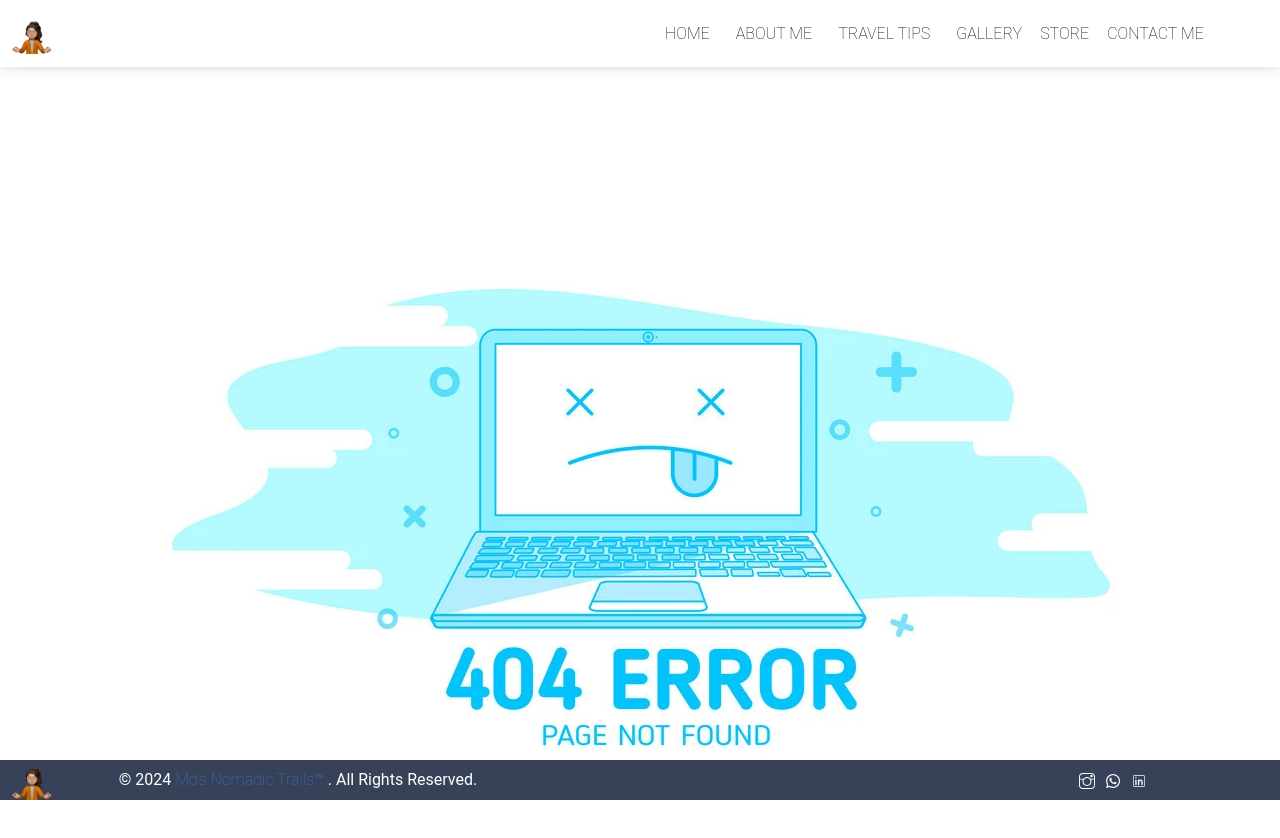
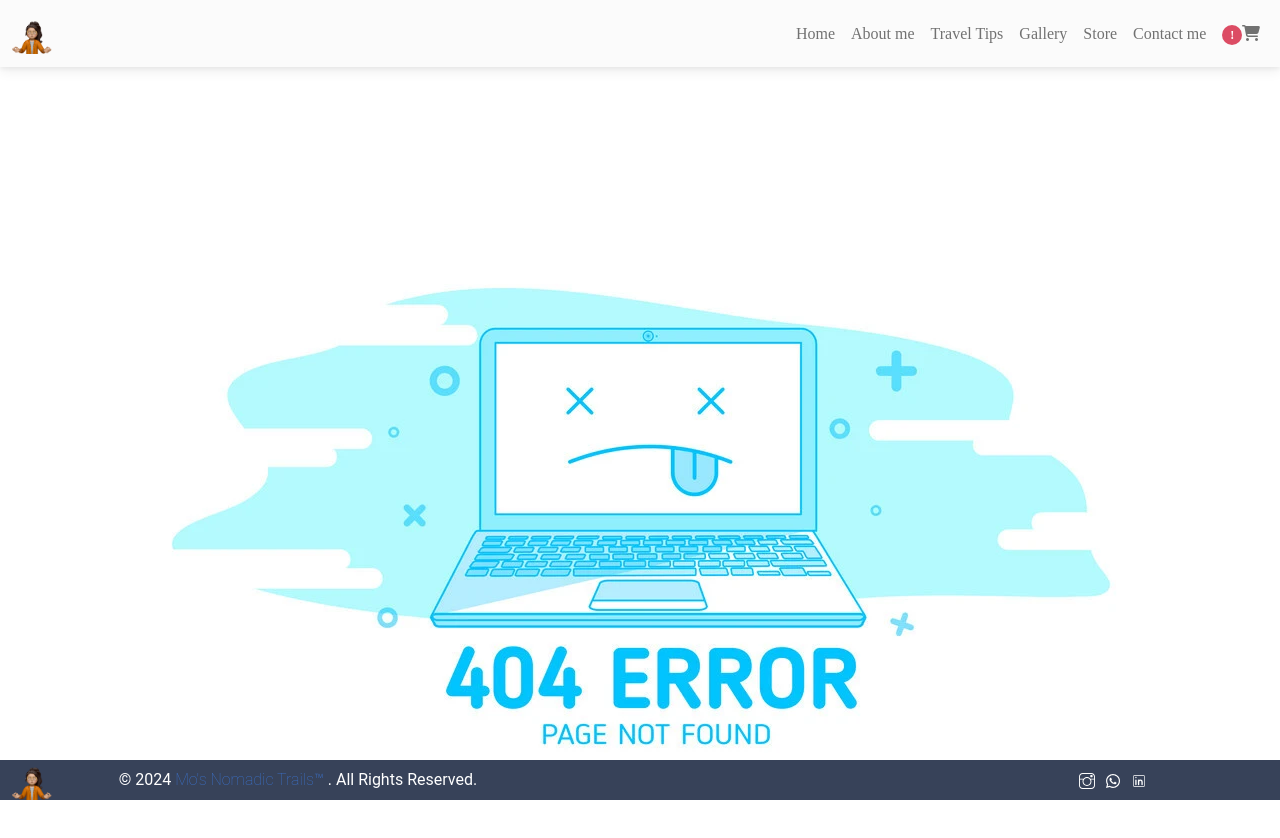
Before and after one commit to MitzyMo/NomadicTrails, a React (Vite) app: page /item/1 in a window 1280 px wide. Shown: the top 838 px of the page. Built offline with nearby package versions, Linux system fonts and the light colour scheme; a web font is replaced by a local one.

Commit message:
preparing for porduct detail page

```diff
--- a/index.html
+++ b/index.html
@@ -62,5 +62,6 @@
       integrity="sha384-BBtl+eGJRgqQAUMxJ7pMwbEyER4l1g+O15P+16Ep7Q9Q+zqX6gSbd85u4mG4QzX+"
       crossorigin="anonymous"
     ></script>
+
   </body>
 </html>
--- a/src/App.jsx
+++ b/src/App.jsx
@@ -25,7 +25,8 @@ function App() {
           <Route path={"/Travel"} element={<Travel />} />
           <Route path={"/Gallery"} element={<Gallery />} />
           <Route path={"/Store"} element={<Store />} />
-          <Route path="/Store/:category?" element={<Store />} />
+          <Route path="/Store/:category" element={<Store />} />
+          <Route path="/Store/:category/:product" element={<ProductCard />} />
           <Route path={"/Contact"} element={<Contact />} />
           <Route path={"*"} element={<ErrorHandler />} />
         </Routes>
--- a/src/assets/styles/styles.css
+++ b/src/assets/styles/styles.css
@@ -7,7 +7,7 @@
   padding: 0;
   box-sizing: border-box;
   /*Respetar los padding adicionales*/
-  font-family: "museo-slab", "sans";
+  font-family: "museo-slab", "sans-serif";
 }
 
 /* ------------Smooth Scrolling------------- */
@@ -123,57 +123,6 @@ a {
 /*---- Headers Underline End ----*/
 /* ------------ Index Start ------------- */
 /*---- Navbar Start----*/
-.navbar {
-  box-shadow: 0 1px 8px 3px rgba(0, 0, 0, 0.049803922);
-  position: fixed;
-  right: 0;
-  left: 0;
-  width: 100%;
-  padding-left: 0;
-  padding-right: 0;
-  min-height: 50px;
-  line-height: 50px;
-  background: rgba(255, 255, 255, 0.9);
-  z-index: 1030;
-}
-
-.navbar .nav-item {
-  margin: 0 5px;
-  padding: 0;
-}
-
-.navbar .nav-item a {
-  color: black;
-  text-transform: uppercase;
-  font-weight: lighter;
-  font-size: 16px;
-}
-
-.navbar .nav-item a:hover {
-  color: rgb(122, 96, 255);
-}
-
-.navbar .nav-link {
-  padding: 0;
-}
-
-.navbar .navbar-toggler {
-  cursor: pointer;
-}
-
-.navbar .navbar-toggler span {
-  color: white;
-}
-
-.navbar-style2 .active:after,
-.navbar-style2 .nav-link:after {
-  display: none;
-}
-
-.logo-1 {
-  height: 50px;
-}
-
 /*---- Navbar End ----*/
 /*---- Banner Start ----*/
 .banner {
@@ -241,7 +190,7 @@ a {
 }
 /*------ Media Query Start -------*/
 @media all and (max-width: 1050px) {
-  .navbar .navbar-collapse {
+  .navbar {
     overflow: auto;
     background: rgba(187, 191, 202, 0.98);
     color: white !important;
@@ -1033,4 +982,8 @@ input {
 
 .mt-100 {
   margin-top: 100px;
+}
+
+.font {
+  font-family: "museo-slab", "sans-serif";
 }/*# sourceMappingURL=styles.css.map */
--- a/src/assets/styles/styles.scss
+++ b/src/assets/styles/styles.scss
@@ -5,7 +5,7 @@
 $font1: "museo-slab";
 $font2: "museo-slab-rounded";
 $font3: "sans-serif";
-$font3: "sans";
+$font4: "sans";
 $blue-steel: rgb(79, 112, 156, 1);
 $blue-deep: rgb(33, 53, 85, 1);
 $lavander-mist: rgb(205, 159, 250);
@@ -162,56 +162,7 @@ a {
 /* ------------ Index Start ------------- */
 
 /*---- Navbar Start----*/
-.navbar {
-    box-shadow: 0 1px 8px 3px rgba(0, 0, 0, 0.049803922);
-    position: fixed;
-    right: 0;
-    left: 0;
-    width: 100%;
-    padding-left: 0;
-    padding-right: 0;
-    min-height: $sm1;
-    line-height: $sm1;
-    background: $white-subtle;
-    z-index: 1030;
-}
 
-.navbar .nav-item {
-    margin: 0 5px;
-    padding: 0;
-}
-
-.navbar .nav-item a {
-    color: $black;
-    text-transform: uppercase;
-    font-weight: lighter;
-    font-size: 16px;
-}
-
-.navbar .nav-item a:hover {
-    color: $electric-violet;
-}
-
-.navbar .nav-link {
-    padding: 0;
-}
-
-.navbar .navbar-toggler {
-    cursor: pointer;
-}
-
-.navbar .navbar-toggler span {
-    color: $white;
-}
-
-.navbar-style2 .active:after,
-.navbar-style2 .nav-link:after {
-    display: none;
-}
-
-.logo-1 {
-    height: $sm1;
-}
 /*---- Navbar End ----*/
 
 /*---- Banner Start ----*/
@@ -295,7 +246,7 @@ a {
 
 /*------ Media Query Start -------*/
 @media all and (max-width:1050px) {
-    .navbar .navbar-collapse {
+    .navbar  {
         overflow: auto;
         background: $slate-gray-light;
         color: $white !important;
@@ -1175,3 +1126,7 @@ input {
     padding-right: 10px;
 }
 .mt-100 { margin-top: 100px; }
+
+.font{
+    font-family: $font1, $font3;
+}
--- a/src/components/ItemListContainer/Breadcrumb.jsx
+++ b/src/components/ItemListContainer/Breadcrumb.jsx
@@ -8,6 +8,7 @@ const Breadcrumb = ({ pageId }) => {
         setPage(pageId);
     }, [pageId]);
 
+console.log(pageId)
     return (
         <nav aria-label="breadcrumb">
         <ol className="breadcrumb">
@@ -19,9 +20,6 @@ const Breadcrumb = ({ pageId }) => {
                 <li className="breadcrumb-item">
                 <Link to={`/Store/${pageId}`}>{pageId}</Link>
                 </li>
-{/*             <li className="breadcrumb-item active" aria-current="page">
-              {page}
-            </li> */}
             </>
             )}
         </ol>
--- a/src/components/ItemListContainer/ProductCard.jsx
+++ b/src/components/ItemListContainer/ProductCard.jsx
@@ -2,12 +2,12 @@ import React from "react";
 import { Link } from "react-router-dom";
 import { LiaCartPlusSolid } from "react-icons/lia";
 
-const ProductCard = ({ item }) => {
+const ProductCard = ({ item, onClick }) => {
   return (
-    <div className="col-md-3">
+    <div className="col-md-3" onClick={onClick}>
       <div className="card border-0 text-center">
       <img
-          src={item.images}
+  src={item.images && item.images.length > 0 ? item.images[0] : ''}
   className="card-img-top"
   alt={item.title}
   style={{ objectFit: 'contain' }}
@@ -15,7 +15,7 @@ const ProductCard = ({ item }) => {
         <div className="card-body">
           <h5 className="card-title">{item.title}</h5>
           <p className="card-text">${item.price}</p>
-          <Link to="" className="btn btn-primary">
+          <Link to={`/Store/${item.category}/${item.id}`} className="btn btn-primary">
   ADD TO CART <LiaCartPlusSolid size={24} />
 </Link>
         </div>
--- a/src/components/Navbar/Navbar.jsx
+++ b/src/components/Navbar/Navbar.jsx
@@ -1,67 +1,51 @@
 import React, { useState } from "react";
-import "../../assets/styles/styles.css";
-import { Link, NavLink } from "react-router-dom";
+import {
+  MDBContainer,
+  MDBNavbar,
+  MDBNavbarBrand,
+  MDBNavbarToggler,
+  MDBNavbarNav,
+  MDBNavbarItem,
+  MDBNavbarLink,
+  MDBIcon,
+  MDBCollapse,
+  MDBBadge,
+} from "mdb-react-ui-kit";
 import Logo from "../Brand/Logo";
 
-const NavBar = ({ size }) => {
+export default function App() {
+  const [openNavSecond, setOpenNavSecond] = useState(false);
+
   return (
-    <>
-      <nav className="navbar navbar-expand-xl sticky-top">
-        <div className="container-fluid">
-          <Link className="navbar-brand" alt="Landing-Page" to={"/"}>
-            <Logo size={40} alt="Mo's Logo" />
-          </Link>
-          <button
-            aria-label="Menu"
-            className="navbar-toggler"
-            type="button"
-            data-bs-toggle="collapse"
-            data-bs-target="#collapsibleNavbar"
-          >
-            <span className="navbar-toggler-icon"></span>
-          </button>
-        </div>
-        <div className="container-fluid">
-          <div className="collapse navbar-collapse" id="collapsibleNavbar">
-            <ul className="navbar-nav">
-              <li className="nav-item">
-                <NavLink alt="Landing-Page" className="nav-link" to={"/"}>
-                  Home
-                </NavLink>
-              </li>
-              <li className="nav-item">
-                <NavLink alt="About-me" className="nav-link" to={"/About"}>
-                  About me
-                </NavLink>
-              </li>
-              <li className="nav-item">
-                <NavLink alt="Travel-tips" className="nav-link" to={"/Travel"}>
-                  Travel Tips
-                </NavLink>
-              </li>
-              <li className="nav-item">
-                <NavLink alt="Gallery" className="nav-link" to={"/Gallery"}>
-                  Gallery
-                </NavLink>
-              </li>
-              <li className="nav-item">
-                <NavLink
-                  rel="stylesheet"
-                  to={"/Store"}
-                >
-                  Store
-                </NavLink>
-              </li>
-              <li className="nav-item">
-                <NavLink alt="Contact-me" className="nav-link" to={"/Contact"}>
-                  Contact me
-                </NavLink>
-              </li>
-            </ul>
-          </div>
-        </div>
-      </nav>
-    </>
+    <MDBNavbar expand="lg" light bgColor="light" className="font">
+      <MDBContainer fluid>
+        <MDBNavbarBrand href="/">
+        <Logo size={40} alt="Mo's Logo" />
+        </MDBNavbarBrand>
+        <MDBNavbarToggler
+          aria-expanded="false"
+          aria-label="Toggle navigation"
+          onClick={() => setOpenNavSecond(!openNavSecond)}
+        >
+          <MDBIcon icon="bars" fas />
+        </MDBNavbarToggler>
+        <MDBCollapse navbar open={openNavSecond}>
+          <MDBNavbarNav right fullWidth={false} className='mb-2 mb-lg-0'>
+            <MDBNavbarLink alt="Home"  aria-current="page" href="/" >Home</MDBNavbarLink>
+            <MDBNavbarLink alt="About me"  aria-current="page" href="/About" >About me</MDBNavbarLink>
+            <MDBNavbarLink alt="Travel Tips"  aria-current="page" href="/Travel" >Travel Tips</MDBNavbarLink>
+            <MDBNavbarLink alt="Gallery"  aria-current="page" href="/Gallery" >Gallery</MDBNavbarLink>
+            <MDBNavbarLink alt="Store"  aria-current="page" href="/Store" >Store</MDBNavbarLink>
+            <MDBNavbarLink alt="Contact"  aria-current="page" href="/Contact" >Contact me</MDBNavbarLink>
+            <MDBNavbarLink>
+              <MDBBadge pill color='danger'>!</MDBBadge>
+              <span>
+                <MDBIcon fas icon='shopping-cart'></MDBIcon>
+              </span>
+            </MDBNavbarLink>
+          </MDBNavbarNav>
+        </MDBCollapse>
+      </MDBContainer>
+    </MDBNavbar>
   );
-};
-export default NavBar;
+}
```
Also changed, not shown: src/components/ItemListContainer/ItemListContainer.jsx (+39 -15 lines), src/components/json/products.json (+36 -36 lines), 1 other file (tests, documents, lock files or other folders). Lines whose indentation alone changed are shown as unchanged.
